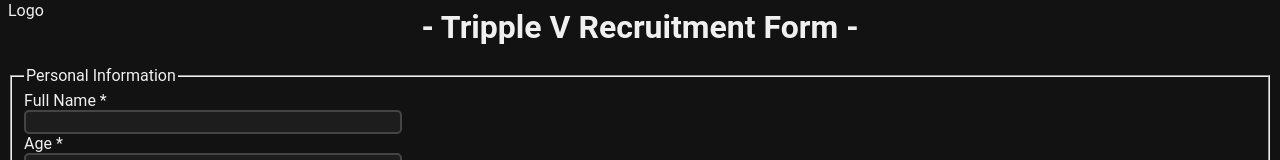
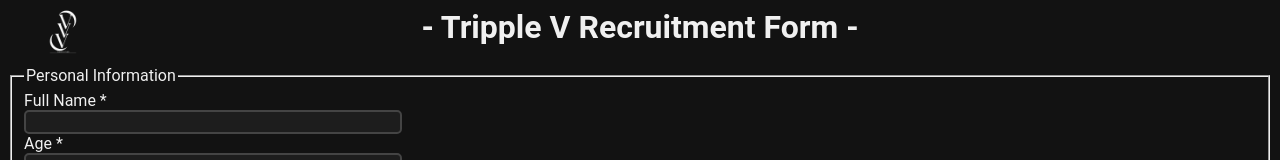
Before and after one commit to assine068/TrippleV-Recruitment, a plain HTML site: page index.html in a window 1280 px wide. Shown: the top 160 px of the page. Drawn offline with Linux system fonts and the light colour scheme.

Commit message:
Update index.html

```diff
--- a/index.html
+++ b/index.html
@@ -13,7 +13,7 @@
 <body>
   <!--the img with the title-->
   <div class="header">
-    <img src="C:\Users\user\Downloads\logo1-removebg-preview.png" alt="Tripple V Logo" class="logo">
+    <img src="logo1.png" alt="Tripple V Logo" class="logo">
     <h1 class="title">- Tripple V Recruitment Form -</h1>
   </div>
 
```
